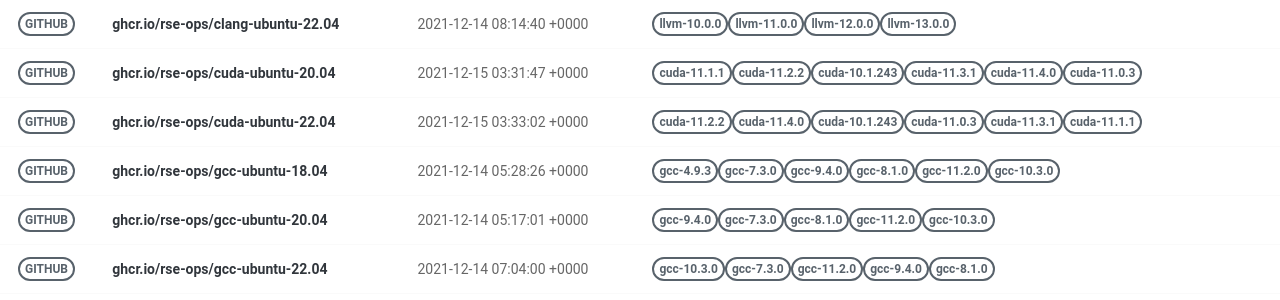
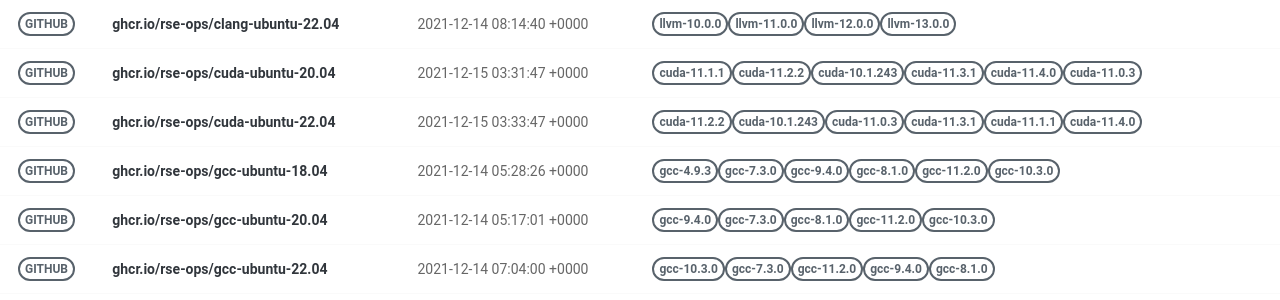
Before and after one commit to rse-ops/docker-images, a Jekyll site: the page built from pages/index.md, in a window 1280 px wide. Shown: the part 228-528 px from the top of the page. Built offline with Jekyll 4.4.1, drawn with Linux system fonts in a browser that asks for light colours; nearby versions of some CDN libraries.

Commit message:
Automated push to update library 2021-12-15

```diff
--- a/_library/ghcr.io-rse-ops-cuda-ubuntu-22.04.md
+++ b/_library/ghcr.io-rse-ops-cuda-ubuntu-22.04.md
@@ -1,7 +1,7 @@
 ---
 layout: container
 name: ghcr.io/rse-ops/cuda-ubuntu-22.04
-updated_at: 2021-12-15 03:33:02.780870
+updated_at: 2021-12-15 03:33:47.020313
 
 
 container_url: https://github.com/orgs/rse-ops/packages/container/package/cuda-ubuntu-22.04
```
Also changed, not shown: other parts of _library/ghcr.io-rse-ops-cuda-ubuntu-22.04.md (+3 -3 lines).
